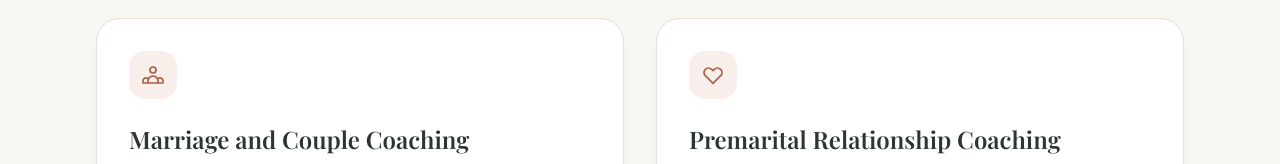
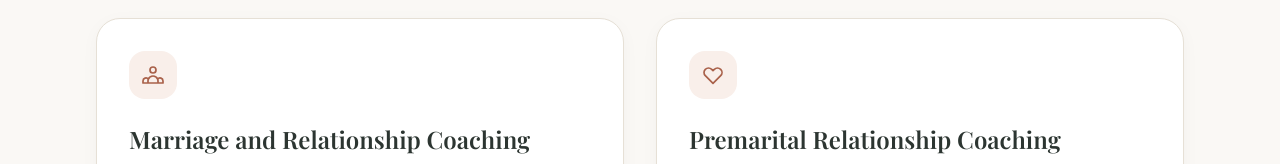
Before and after one commit to nadigrashmii/trial-santasa, a plain HTML site: page index.html in a window 1280 px wide. Shown: the part 2100-2264 px from the top of the page. Drawn offline with nearby package versions, Linux system fonts and the light colour scheme; a web font is replaced by a local one.

Commit message:
Update heading from 'Couple' to 'Relationship'

```diff
--- a/index.html
+++ b/index.html
@@ -315,7 +315,7 @@
                 </svg>
               </div>
               <h3 class="font-serif text-2xl font-semibold text-charcoal mb-3">
-                Marriage and Couple Coaching
+                Marriage and Relationship Coaching
               </h3>
               <p class="text-charcoal-muted leading-relaxed">
                 For partners who want to improve communication, understand each other and manage disagreements in a healthier way.
```
